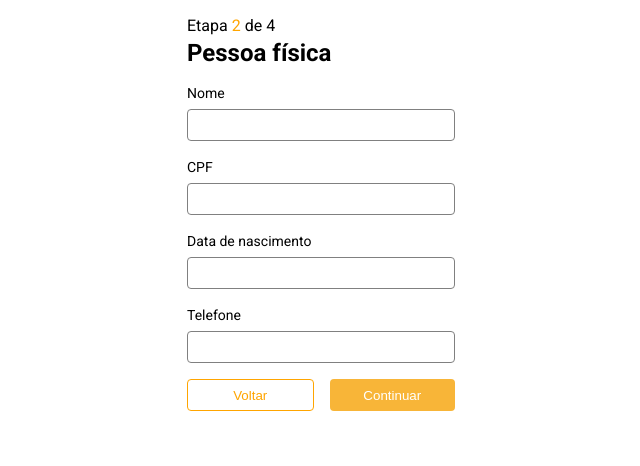
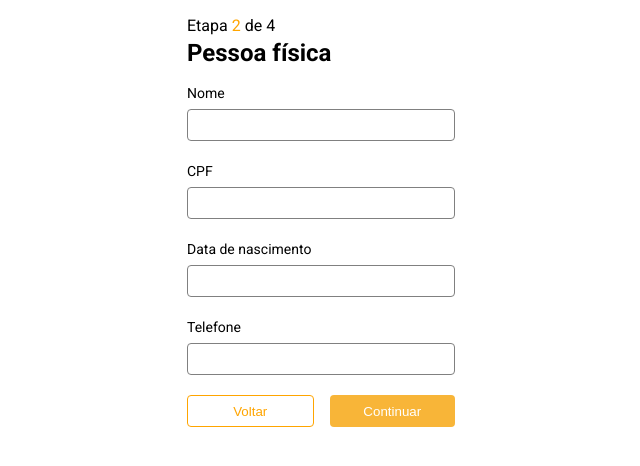
Before and after one commit to dinobergviana/desafio-mb-web, a Vue app in the folder client/: page / in a window 1280 px wide. Both pictures are taken after typing "name@example.com" into the empty fields and a click on the button "Continuar". Shown: the top 466 px of the page, without its empty margins (319-959 px from the left). Built offline with nearby package versions, Linux system fonts and the light colour scheme; a web font is replaced by a local one.

Commit message:
feat: add base validations to registration form

```diff
--- a/client/src/components/wizard/StepFour.vue
+++ b/client/src/components/wizard/StepFour.vue
@@ -55,7 +55,7 @@
 </template>
 
 <script setup>
-  import { computed, onMounted, ref } from 'vue';
+  import { computed, ref } from "vue"
 
   const props = defineProps({
     formData: {
@@ -69,7 +69,7 @@
   const seePassword = ref(false)
 
   const isLegalPerson = computed(() => {
-    return props.formData.entity === "2"
+    return props.formData.entity === 2
   })
 
   function emitPreviousStep() {
@@ -78,17 +78,27 @@
   }
 
   function handleSubmit() {
-    // VALIDAR FORMULÁRIO
-    // SE TUDO TIVER OK, IR PARA O PROXIMO PASSO
+    // ENVIAR INFOS PARA O BACK, APOS A REQUISIÇÃO, LIMPAR O OBJETO formData
+    // IR PARA TELA DE SUCESSO COM OPÇÃO DE VOLTAR PARA O INICIO
+
+    setTimeout(() => {
+      props.formData.currentStep = 0
+      props.formData.email = ""
+      props.formData.entity = ""
+      props.formData.name = ""
+      props.formData.cpf = ""
+      props.formData.birthDate = ""
+      props.formData.legalName = ""
+      props.formData.cnpj = ""
+      props.formData.openingDate = ""
+      props.formData.phone = ""
+      props.formData.password = ""
+    }, 3000)
   }
 
   function handleSeePassword() {
     seePassword.value = !seePassword.value
   }
-
-  onMounted(() => {
-    //
-  })
 </script>
 
 <style scoped>
@@ -118,4 +128,8 @@
     right: 0;
     top: 0.25rem;
   }
+
+  .input-control {
+    margin-bottom: 1rem;
+  }
 </style>
--- a/client/src/components/wizard/StepOne.vue
+++ b/client/src/components/wizard/StepOne.vue
@@ -6,20 +6,23 @@
 
     <h1 class="form-title">Seja bem vindo(a)</h1>
 
-    <form class="form-container" @submit.prevent="handleSaveData">
+    <Form class="form-container" @submit="handleSaveData" :validation-schema="schema">
       <div class="input-control">
         <label for="email">Endereço de e-mail</label>
-        <input v-model="email" type="email" id="email" required />
+        <Field v-model="email" type="email" id="email" name="email" />
+        <div class="error-message">
+          <ErrorMessage name="email" />
+        </div>
       </div>
 
       <div class="legal-entities-container">
         <div class="entity-container">
-          <input v-model="entity" type="radio" id="natural-person" name="entity" value="1" />
+          <input v-model="entity" type="radio" id="natural-person" name="entity" :value="1" />
           <label for="natural-person">Pessoa física</label>
         </div>
 
         <div class="entity-container">
-          <input v-model="entity" type="radio" id="legal-person" name="entity" value="2">
+          <input v-model="entity" type="radio" id="legal-person" name="entity" :value="2">
           <label for="legal-person">Pessoa jurídica</label>
         </div>
       </div>
@@ -29,15 +32,18 @@
           Continuar
         </button>
       </div>
-    </form>
+    </Form>
   </section>
 </template>
 
 <script setup>
-  import { onMounted, ref } from 'vue';
+  import { onMounted, ref } from "vue"
+
+  import { Form, Field, ErrorMessage } from "vee-validate"
+  import * as yup from "yup"
 
   const email = ref("")
-  const entity = ref("")
+  const entity = ref(null)
 
   const props = defineProps({
     formData: {
@@ -46,16 +52,18 @@
     }
   })
 
-  const emit = defineEmits(['next-step'])
+  const schema = yup.object({
+    email: yup.string().required("E-mail é um campo obrigatório").email("Informe um e-mail válido"),
+  })
+
+  const emit = defineEmits(["next-step"])
 
   function emitNextStep() {
-    emit('next-step', props.formData.currentStep + 1)
+    emit("next-step", props.formData.currentStep + 1)
     props.formData.currentStep += 1
   }
 
   function handleSaveData() {
-    // VALIDAR FORMULÁRIO
-    // SE TUDO TIVER OK, IR PARA O PROXIMO PASSO
     props.formData.email = email.value
     props.formData.entity = entity.value
     emitNextStep()
@@ -63,7 +71,7 @@
 
   onMounted(() => {
     email.value = props.formData.email
-    entity.value = props.formData.entity
+    entity.value = props.formData.entity || 1
   })
 </script>
 
--- a/client/src/components/wizard/StepThree.vue
+++ b/client/src/components/wizard/StepThree.vue
@@ -6,11 +6,15 @@
 
     <h1 class="form-title">Senha de acesso</h1>
 
-    <form class="form-container" @submit.prevent="handleSaveData">
+    <Form class="form-container" @submit="handleSaveData" :validation-schema="schema">
       <div class="input-control">
         <label for="email">Sua senha</label>
-        <input v-model="password" :type="seePassword ? 'text' : 'password'" id="password" required />
+        <Field v-model="password" :type="seePassword ? 'text' : 'password'" id="password" name="password" />
         <button type="button" class="see-password" @click="handleSeePassword">visualizar</button>
+
+        <div class="error-message">
+          <ErrorMessage name="password" />
+        </div>
       </div>
 
       <div class="form-actions">
@@ -22,18 +26,25 @@
           Continuar
         </button>
       </div>
-    </form>
+    </Form>
   </section>
 </template>
 
 <script setup>
-  import { onMounted, ref } from 'vue';
+  import { onMounted, ref } from "vue"
+
+  import { Form, Field, ErrorMessage } from "vee-validate"
+  import * as yup from "yup"
 
   const props = defineProps({
     formData: {
       type: Object,
       required: true
     }
+  })
+
+  const schema = yup.object({
+    password: yup.string().required("Campo obrigatório").min(6, "A senha deve conter pelo menos 6 caracteres."),
   })
 
   const emit = defineEmits(["previous-step", "next-step"])
@@ -54,8 +65,6 @@
   function handleSaveData() {
     props.formData.password = password.value
     emitNextStep()
-    // VALIDAR FORMULÁRIO
-    // SE TUDO TIVER OK, IR PARA O PROXIMO PASSO
   }
 
   function handleSeePassword() {
--- a/client/src/components/wizard/StepTwo.vue
+++ b/client/src/components/wizard/StepTwo.vue
@@ -6,28 +6,56 @@
 
     <h1 class="form-title">{{ isLegalPerson ? "Pessoa jurídica" : "Pessoa física" }}</h1>
 
-    <form class="form-container" @submit.prevent="handleSaveDate">
+    <Form class="form-container" @submit="handleSaveDate" :validation-schema="schema">
       <div class="input-control">
         <label for="name">{{ isLegalPerson ? "Razão social" : "Nome" }}</label>
-        <input v-model="legalName" v-if="isLegalPerson" type="legal-name" id="legal-name" required />
-        <input v-model="name" v-else type="name" id="name" required />
+        <Field v-model="legalName" v-if="isLegalPerson" id="legal-name" name="legalName" />
+        <Field v-model="name" v-else id="name" name="name" />
+
+        <div v-if="isLegalPerson" class="error-message">
+          <ErrorMessage name="legalName" />
+        </div>
+
+        <div v-else class="error-message">
+          <ErrorMessage name="name" />
+        </div>
       </div>
 
       <div class="input-control">
         <label for="name">{{ isLegalPerson ? "CNPJ" : "CPF" }}</label>
-        <input v-model="cnpj" v-if="isLegalPerson" type="cnpj" id="cnpj" required />
-        <input v-model="cpf" v-else type="cpf" id="cpf" required />
+        <Field v-model="cnpj" v-if="isLegalPerson" id="cnpj" name="cnpj" />
+        <Field v-model="cpf" v-else id="cpf" name="cpf" />
+
+        <div v-if="isLegalPerson" class="error-message">
+          <ErrorMessage name="cnpj" />
+        </div>
+
+        <div v-else class="error-message">
+          <ErrorMessage name="cpf" />
+        </div>
       </div>
 
       <div class="input-control">
         <label for="name">{{ isLegalPerson ? "Data de abertura" : "Data de nascimento" }}</label>
-        <input v-model="openingDate"  v-if="isLegalPerson" type="opening-date" id="opening-date" required />
-        <input v-model="birthDate" v-else type="birth-date" id="birth-date" required />
+        <Field v-model="openingDate" v-if="isLegalPerson" id="opening-date" name="openingDate" />
+        <Field v-model="birthDate" v-else id="birth-date" name="birthDate" />
+
+        <div v-if="isLegalPerson" class="error-message">
+          <ErrorMessage name="openingDate" />
+        </div>
+
+        <div v-else class="error-message">
+          <ErrorMessage name="birthDate" />
+        </div>
       </div>
 
       <div class="input-control">
         <label for="name">Telefone</label>
-        <input v-model="phone" type="phone" id="phone" required />
+        <Field v-model="phone" id="phone" name="phone" />
+
+        <div class="error-message">
+          <ErrorMessage name="phone" />
+        </div>
       </div>
 
       <div class="form-actions">
@@ -39,18 +67,34 @@
           Continuar
         </button>
       </div>
-    </form>
+    </Form>
   </section>
 </template>
 
 <script setup>
-  import { computed, onMounted, ref } from 'vue';
+  import { computed, onMounted, ref } from "vue"
+
+  import { Form, Field, ErrorMessage } from "vee-validate"
+  import * as yup from "yup"
 
   const props = defineProps({
     formData: {
       type: Object,
       required: true
     }
+  })
+
+  const cpfRegex = /^\d{3}\.\d{3}\.\d{3}\-\d{2}$|^\d{11}$/
+  const cnpjRegex = /^\d{2}\.\d{3}\.\d{3}\/\d{4}\-\d{2}$|^\d{14}$/
+
+  const schema = yup.object({
+    name: props.formData.entity === 1 ? yup.string().required("Campo obrigatório") : false,
+    cpf: props.formData.entity === 1 ? yup.string().required("Campo obrigatório").matches(cpfRegex, "CPF inválido") : false,
+    birthDate: props.formData.entity === 1 ? yup.string().required("Campo obrigatório").test("valid-date", "Data inválida", value => isValidDate(value)) : false,
+    legalName: props.formData.entity === 2 ? yup.string().required("Campo obrigatório") : false,
+    cnpj: props.formData.entity === 2 ? yup.string().required("Campo obrigatório").matches(cnpjRegex, "CNPJ inválido") : false,
+    openingDate: props.formData.entity === 2 ? yup.string().required("Campo obrigatório").test("valid-date", "Data inválida", value => isValidDate(value)) : false,
+    phone: yup.string().required("Campo obrigatório").test("valid-phone", "Telefone inválido", value => validatePhone(value))
   })
 
   const emit = defineEmits(["previous-step", "next-step"])
@@ -64,8 +108,48 @@
   const phone = ref("")
 
   const isLegalPerson = computed(() => {
-    return props.formData.entity === "2"
+    return props.formData.entity === 2
   })
+
+  function isValidDate(value) {
+    if (!value) return false
+
+    if (value instanceof Date && !isNaN(value.getTime())) {
+      return value <= new Date()
+    }
+
+    if (typeof value === "string") {
+      const parts = value.split("/")
+
+      if (parts.length !== 3) return false
+
+      const [day, month, year] = parts.map(Number)
+
+      if (
+        isNaN(day) || isNaN(month) || isNaN(year) ||
+        day < 1 || day > 31 || month < 1 || month > 12
+      ) return false
+
+      const date = new Date(year, month - 1, day)
+
+      return (
+        date.getDate() === day &&
+        date.getMonth() === month - 1 &&
+        date.getFullYear() === year &&
+        date <= new Date()
+      )
+    }
+
+    return false
+  }
+
+  function validatePhone(value) {
+    if (!value) return false
+
+    const digits = value.replace(/\D/g, "")
+
+    return digits.length === 10 || digits.length === 11
+  }
 
   function emitNextStep() {
     emit("next-step", props.formData.currentStep + 1)
--- a/client/src/style.css
+++ b/client/src/style.css
@@ -4,6 +4,8 @@
   --orange-500: #ffa500;
   --orange-300: #f8b538;
   --orange-200: #f8cf85;
+
+  --red-500: #f95353;
 
   --white: #fff;
 }
@@ -34,7 +36,6 @@ button {
 }
 
 .input-control {
-  margin-bottom: 1rem;
   position: relative;
 }
 
@@ -71,3 +72,9 @@ button {
   color: var(--orange-500);
   border: 1px solid var(--orange-500);
 }
+
+.error-message {
+  color: var(--red-500);
+  font-size: 0.775rem;
+  height: 20px;
+}
```
